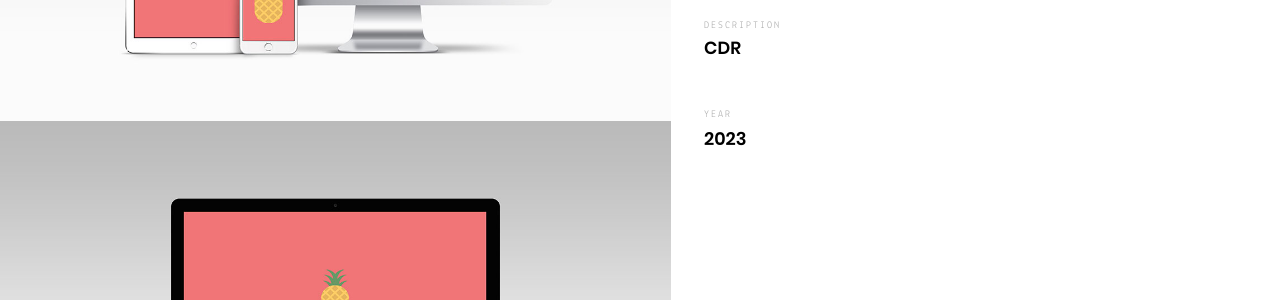
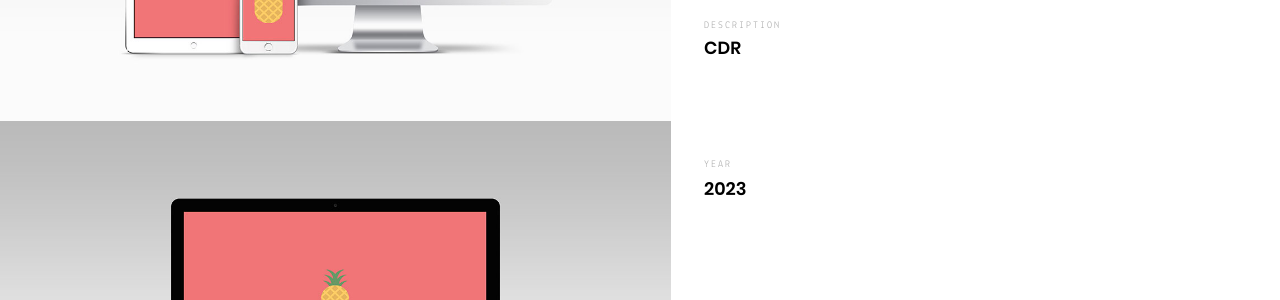
Before and after one commit to amdapoz/portfolio, a Jekyll site: the page built from _posts/projects/2023-06-02-cdr.md, in a window 1280 px wide. Shown: the part 376-676 px from the top of the page. Built offline with Jekyll 4.4.1, drawn with Linux system fonts in a browser that asks for light colours.

Commit message:
Update _layout.scss

```diff
--- a/assets/scss/_layout.scss
+++ b/assets/scss/_layout.scss
@@ -222,7 +222,7 @@
 		font-weight: lighter;
 		line-height: 1.4;
 		letter-spacing: 0.01rem;
-		margin-bottom: 2rem;
+		margin-bottom: 10rem;
 		a {
 			text-decoration: underline;
 		}
```
